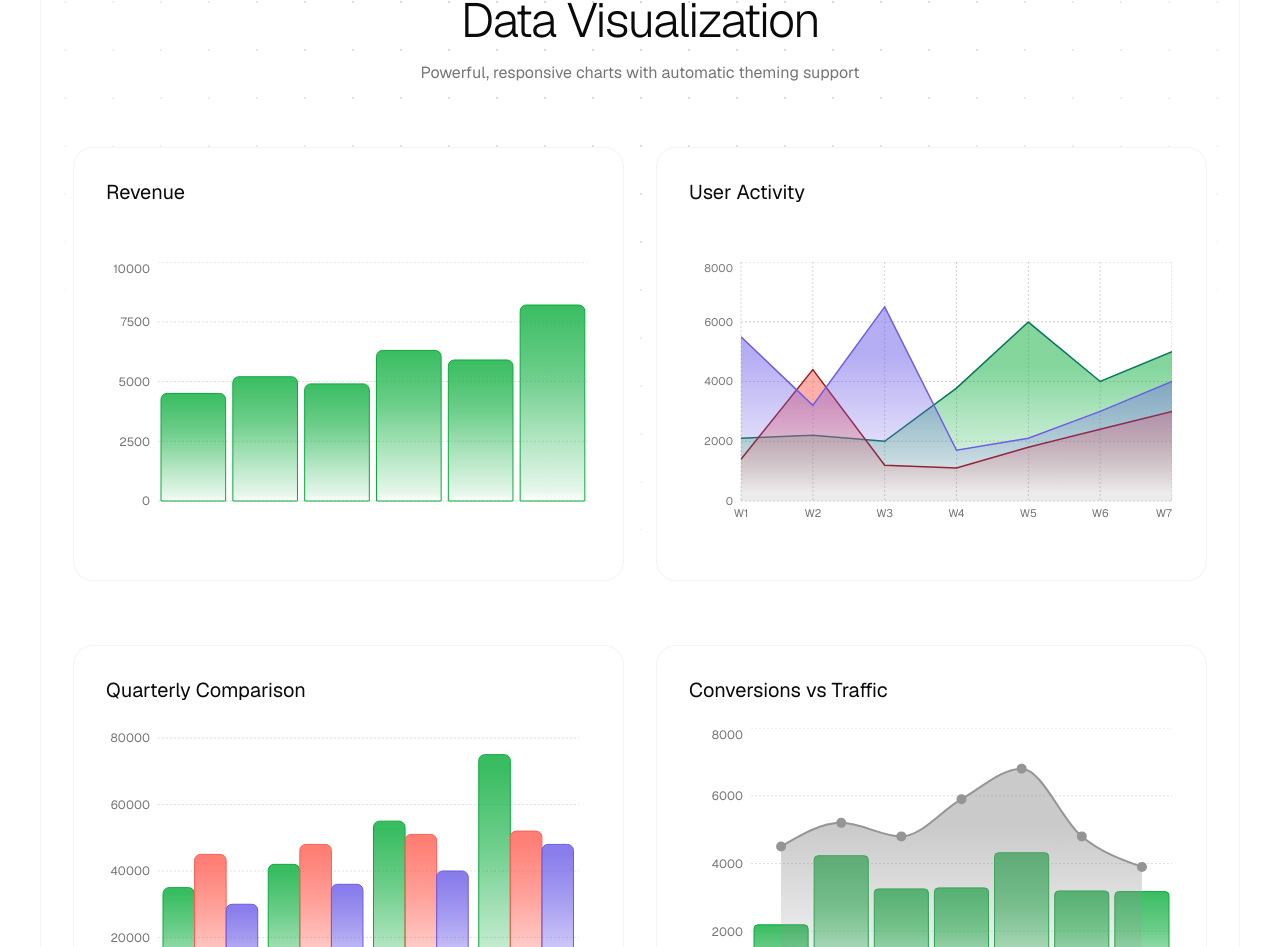
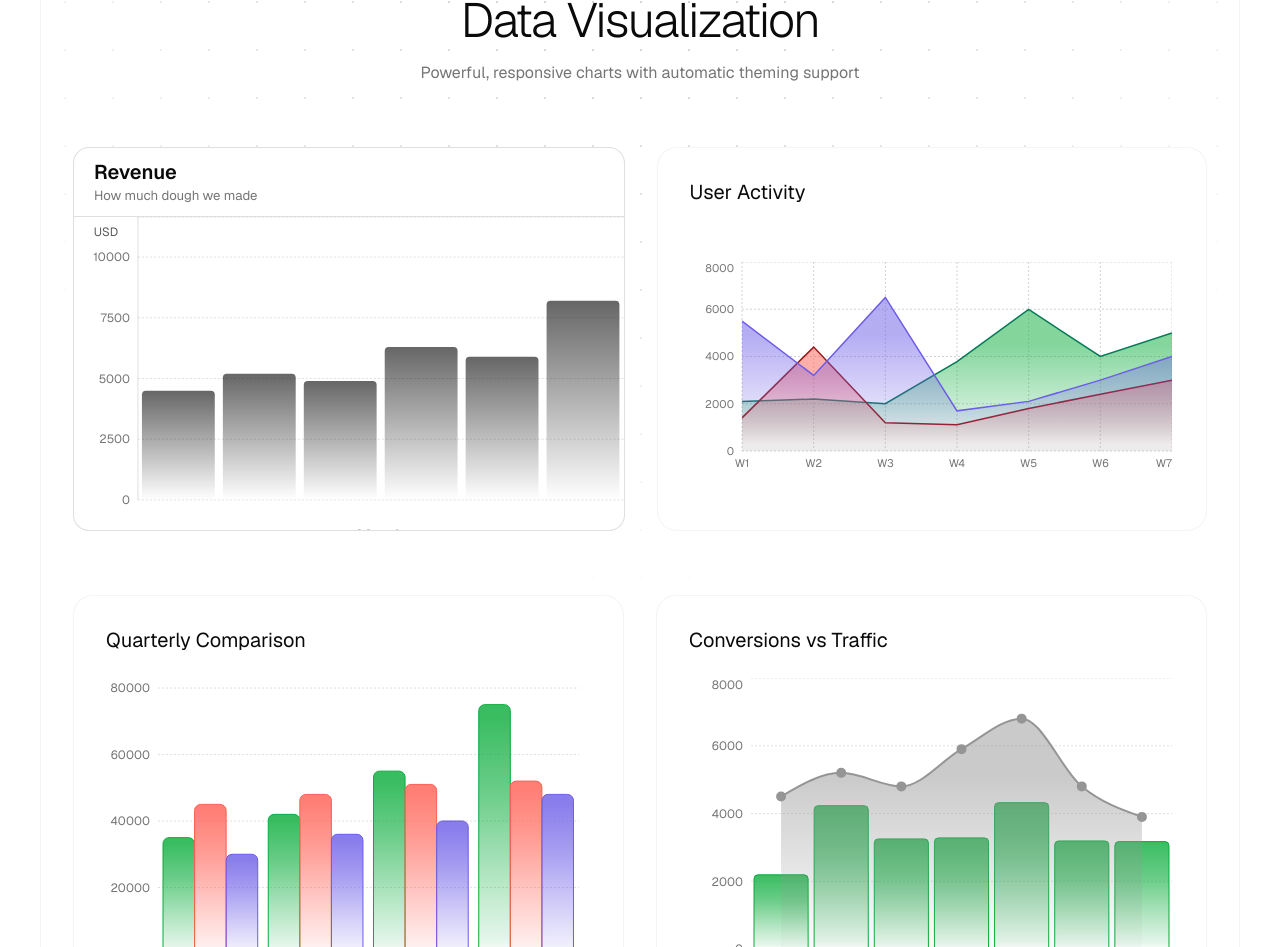
Before and after one commit to once-ui-system/nextjs-starter, a Next.js app: page / in a window 1280 px wide. Shown: the part 5572-6519 px from the top of the page. Built offline with nearby package versions, Linux system fonts and the light colour scheme.

Commit message:
add color tokens for categorical charts, simplify BarGraph styling + refact UI
# Conflicts:
#	src/once-ui/modules/data/BarGraph.tsx

```diff
--- a/src/app/page.tsx
+++ b/src/app/page.tsx
@@ -956,20 +956,13 @@ export default function Home() {
 
             <Row fill gap="32" mobileDirection="column">
               {/* Bar Graph */}
-              <Column fill>
-              <Column background="neutral-weak" fill direction="column" border="neutral-alpha-weak" radius="xl" padding="32" gap="24">
-                  <Heading as="h3" variant="heading-default-m">
-                    Revenue
-                  </Heading>
               <BarGraph
-                  hideAxisTitles
+                title="Revenue"
+                description="How much dough we made"
                 hideLabels
-                  height={20}
-                    barColor="success"
                 tooltipTitle="Revenue"
                 xAxisTitle="Month"
                 yAxisTitle="USD"
-                    hideYAxisLabels={false}
                 data={[
                   { name: "Jan", value: 4500, startDate: "Jan", endDate: "January" },
                   { name: "Feb", value: 5200, startDate: "Feb", endDate: "February" },
@@ -979,8 +972,6 @@ export default function Home() {
                   { name: "Jun", value: 8200, startDate: "Jun", endDate: "June" },
                 ]}
               />
-                </Column>
-              </Column>
 
               {/* Line Graph */}
               <Column fillWidth>
--- a/src/once-ui/modules/data/BarGraph.module.scss
+++ /dev/null
@@ -1,53 +0,0 @@
-.graphContainer {
-  width: 100%;
-  height: 200px;
-  border-radius: 12px;
-  padding: 24px;
-
-  :global(.recharts-bar-rectangle) {
-    filter: drop-shadow(0 0 8px rgba(4, 78, 120, 0.3));
-  }
-}
-
-.blur {
-  backdrop-filter: blur(12px);
-  -webkit-backdrop-filter: blur(12px);
-}
-
-.blur::backdrop {
-  backdrop-filter: blur(12px);
-}
-
-.blur::before {
-  backdrop-filter: blur(12px);
-}
-
-.tooltip {
-  border-radius: var(--radius-m);
-  text-align: center;
-  justify-content: center;
-  align-items: center;
-
-  .label {
-    text-align: center;
-    margin: 0 0 10px;
-    font-size: 15px;
-    font-weight: 600;
-    color: var(--neutral-on-background-strong);
-  }
-
-  .value {
-    font-weight: 500;
-    text-align: center;
-    margin: 4px 0;
-    display: flex;
-    align-items: center;
-  }
-}
-
-.tooltipWrapper {
-  background-color: var(--neutral-background-strong);
-  border: 1px solid var(--neutral-border-medium);
-  border-radius: var(--radius-s);
-  color: var(--neutral-on-background-medium);
-}
--- a/src/once-ui/modules/data/BarGraph.tsx
+++ b/src/once-ui/modules/data/BarGraph.tsx
@@ -1,5 +1,4 @@
 import React from "react";
-import moment from "moment";
 import {
   BarChart,
   Bar,
@@ -11,76 +10,68 @@ import {
 } from "recharts";
 
 import { SpacingToken } from "../../types";
-
-import styles from "./BarGraph.module.scss";
-import { Text, Flex, Heading } from "../../components"; // Import Text component from OnceUI
+import { Text, Flex, Column } from "../../components";
 
 interface DataPoint {
   name: string;
   value: number;
   startDate: string;
   endDate: string;
-  color?: string; // Optional color prop, if needed
+  color?: string;
 }
 
 type BarColor = "success" | "danger" | "purple";
 
 interface BarGraphProps extends React.ComponentProps<typeof Flex> {
   data: DataPoint[];
-  xAxisKey?: string; // Allows customization of the x-axis data key
-  yAxisKey?: string; // Allows customization of the y-axis data key
-  barColor?: BarColor; // Prop for bar color
-  /**
-   * Size of the bar graph.
-   * @default "m"
-   */
+  xAxisKey?: string;
+  yAxisKey?: string;
+  barColor?: BarColor;
   barWidth?: SpacingToken | "fill" | number | string;
-  blur?: boolean; // Controls backdrop blur effect
-  title?: string; // Title for the bar graph
-  tooltipTitle?: string; // Title for the tooltip
-  /** Hide X-axis labels */
+  blur?: boolean;
+  title?: string;
+  description?: string;
+  tooltipTitle?: string;
   hideXAxisLabels?: boolean;
-  /** Hide Y-axis labels */
   hideYAxisLabels?: boolean;
-  /** Hide both X and Y axis labels */
   hideLabels?: boolean;
-  /** Title for X-axis */
   xAxisTitle?: string;
-  /** Title for Y-axis */
   yAxisTitle?: string;
-  /** Hide X-axis title */
   hideXAxisTitle?: boolean;
-  /** Hide Y-axis title */
   hideYAxisTitle?: boolean;
-  /** Hide both X and Y axis titles */
   hideAxisTitles?: boolean;
-
-  timeFormat?: string; // Format for date display
-  isTimeSeries?: boolean; // Flag for time series data
 }
 
-const CustomTooltip = ({ active, payload, tooltipTitle, timeFormat, isTimeSeries }: any) => {
+const CustomTooltip = ({ active, payload, tooltipTitle, xAxisTitle }: any) => {
   if (active && payload && payload.length) {
     const data = payload[0].payload;
     return (
-      <Flex className={styles.tooltip} minWidth={8} background="surface" radius="l" border="neutral-alpha-medium" direction="column">
+      <Column
+        minWidth={8}
+        background="surface"
+        radius="m"
+        border="neutral-alpha-medium">
         <Flex
           borderBottom="neutral-alpha-medium"
           fillWidth
-          horizontal="center"
-          padding="8"
+          paddingY="8"
+          paddingX="12"
         >
           <Text
-            style={{ fontWeight: "500" }}
+            variant="label-strong-s"
             onBackground="neutral-strong"
-          >{isTimeSeries ? moment(data.name).format(timeFormat) : data.name}</Text>
-        </Flex>
-        <Flex padding="s">
-          <Text onBackground="neutral-strong">
-            {`${tooltipTitle}: ${data.value.toLocaleString()}`}
+          >
+            {xAxisTitle && `${xAxisTitle}: `}{data.endDate}
           </Text>
         </Flex>
-      </Flex>
+        <Flex
+          paddingY="8"
+          paddingX="12">
+          <Text onBackground="neutral-strong" variant="label-default-s">
+            {tooltipTitle && `${tooltipTitle}: `}{data.value.toLocaleString()}
+          </Text>
+        </Flex>
+      </Column>
     );
   }
   return null;
@@ -95,7 +86,7 @@ const BarGraph: React.FC<BarGraphProps> = ({
   blur = false,
   border,
   title,
-  radius,
+  description,
   tooltipTitle,
   background,
   hideXAxisLabels = false,
@@ -106,62 +97,54 @@ const BarGraph: React.FC<BarGraphProps> = ({
   hideXAxisTitle = false,
   hideYAxisTitle = false,
   hideAxisTitles = false,
-  timeFormat = "YYYY-MM-DD",
-  isTimeSeries = false,
-  ...flexProps
+  ...flex
 }) => {
-
-
-  const barColorMap = {
-    success: "var(--success-solid-strong)",
-    danger: "var(--danger-solid-strong)",
-    purple: "#8a63d2",
-  };
-
-  const barSolidColor = barColorMap[barColor];
-
   return (
-    <Flex
-      fill
-      fillHeight
-      radius={radius}
-      border={border}
-      align="center"
-      direction="column"
-      vertical="center"
-      background={background}
-      className={blur ? styles.blur : undefined}
-      {...flexProps}
+    <Column
+      fillWidth
+      height={24}
+      radius="l"
+      background="surface"
+      border="neutral-alpha-medium"
+      data-viz="categorical"
+      {...flex}
     >
-      <Flex
-        borderBottom={border}
+      <Column
+        borderBottom="neutral-alpha-medium"
         fillWidth
-        align="center"
+        paddingX="20"
+        paddingY="12"
+        gap="4"
         vertical="center"
-        horizontal="center"
       >
-        <Heading padding="s">{title}</Heading>
-      </Flex>
-      <Flex padding={title ? "s" : "2"} fill>
+        {title && (
+          <Text variant="heading-strong-m">
+            {title}
+          </Text>
+        )}
+        {description && (
+          <Text variant="label-default-s" onBackground="neutral-weak">
+            {description}
+          </Text>
+        )}
+      </Column>
+      <Flex fill>
         <ResponsiveContainer width="100%" height="100%">
           <BarChart
             data={data}
-            margin={{  left: 10, bottom: 15 }}
+            margin={{ left: 0, bottom: 0 }}
             barGap={4}
           >
             <CartesianGrid
               strokeDasharray="2 2"
               horizontal={true}
               vertical={false}
-              stroke="var(--neutral-border-medium)" // Use neutral border color
+              stroke="var(--neutral-border-medium)"
             />
             <XAxis
               dataKey={xAxisKey}
               axisLine={false}
               tickLine={false}
-
-              tickFormatter = {format => isTimeSeries ? moment(format).format(timeFormat) : format}
-              domain = {['auto', 'auto']}
               tick={hideXAxisLabels || hideLabels ? false : {
                 fill: "var(--neutral-on-background-weak)",
                 fontSize: 12,
@@ -174,45 +157,43 @@ const BarGraph: React.FC<BarGraphProps> = ({
               }
             />
             <YAxis
-              axisLine={false}
+              allowDataOverflow
+              axisLine={{
+                stroke: "var(--neutral-alpha-medium)",
+              }}
               tickLine={false}
+              padding={{ top: 40 }}
               tick={{
                 fill: "var(--neutral-on-background-weak)",
                 fontSize: 12,
                }}
-               width={yAxisTitle ? 40 : 0}
+              width={yAxisTitle ? 64 : 0}
               label={
                 yAxisTitle && !hideYAxisTitle && !hideAxisTitles
                   ? {
                       value: yAxisTitle,
-                      angle: -90, // Rotate the label 90 degrees counter-clockwise
-                      position: 'left',
-                      fontWeight: "500",
-                      dx: 5, // Move label to the left
-                      dy: -20, // Adjust vertical position
+                      position: 'insideTop',
+                      offset: 10,
+                      fontSize: 12,
                       fill: "var(--neutral-on-background-medium)"
                     }
                   : undefined
               }
             />
             <Tooltip
-              content={<CustomTooltip tooltipTitle={tooltipTitle} xAxisTitle={xAxisTitle} timeFormat={timeFormat}  isTimeSeries={isTimeSeries}/>}
+              content={<CustomTooltip tooltipTitle={tooltipTitle} xAxisTitle={xAxisTitle} />}
               cursor={{ fill: "rgba(255,255,255,0.05)" }}
-              wrapperClassName={styles.tooltipWrapper} // Apply styles to the tooltip wrapper
             />
             <defs>
               <linearGradient id="barGradient" x1="0" y1="0" x2="0" y2="1">
                 {[
-                  { offset: "0%", opacity: 0.8 },
-                  { offset: "35%", opacity: 0.6 },
-                  { offset: "70%", opacity: 0.3 },
-                  { offset: "95%", opacity: 0.1 },
+                  { offset: "0%", opacity: 0.6 },
                   { offset: "100%", opacity: 0 },
                 ].map(({ offset, opacity }) => (
                   <stop
                     key={offset}
                     offset={offset}
-                    stopColor={barSolidColor}
+                    stopColor="var(--data-solid-100)"
                     stopOpacity={opacity}
                   />
                 ))}
@@ -221,29 +202,29 @@ const BarGraph: React.FC<BarGraphProps> = ({
             <Bar
               dataKey={yAxisKey}
               fill="url(#barGradient)"
-              stroke={barSolidColor}
+              stroke="var(--data-solid-100)"
               strokeWidth={1}
               barSize={
               barWidth === "fill"
                 ? "100%"
                 : barWidth === "xs"
-                ? 6
+                ? 12
                 : barWidth === "s"
-                ? 12
+                ? 16
                 : barWidth === "m"
-                ? 20
+                ? 24
                 : barWidth === "l"
                 ? 40
                 : barWidth === "xl"
-                ? 50
+                ? 64
                 : barWidth
               }
-              radius={[6, 6, 0, 0]}
+              radius={[4, 4, 4, 4]}
             />
           </BarChart>
         </ResponsiveContainer>
       </Flex>
-    </Flex>
+    </Column>
   );
 };
 
--- /dev/null
+++ b/src/once-ui/tokens/data.scss
@@ -0,0 +1,54 @@
+[data-theme="dark"] [data-viz="categorical"] {
+  --data-solid-100: var(--scheme-green-600);
+  --data-alpha-100: var(--scheme-green-600-30);
+
+  --data-solid-200: var(--scheme-aqua-600);
+  --data-alpha-200: var(--scheme-aqua-600-30);
+
+  --data-solid-300: var(--scheme-violet-600);
+  --data-alpha-300: var(--scheme-violet-600-30);
+
+  --data-solid-400: var(--scheme-orange-600);
+  --data-alpha-400: var(--scheme-orange-600-30);
+
+  --data-solid-500: var(--scheme-red-600);
+  --data-alpha-500: var(--scheme-red-600-30);
+
+  --data-solid-600: var(--scheme-purple-600);
+  --data-alpha-600: var(--scheme-purple-600-30);
+
+  --data-solid-700: var(--scheme-blue-600);
+  --data-alpha-700: var(--scheme-blue-600-30);
+
+  --data-solid-800: var(--scheme-blue-600);
+  --data-alpha-800: var(--scheme-blue-600-30);
+
+  --data-solid-900: var(--scheme-blue-600);
+  --data-alpha-900: var(--scheme-blue-600-30);
+}
+
+[data-theme="light"] [data-viz="categorical"] {
+  --data-solid-200: var(--scheme-green-400);
+  --data-alpha-200: var(--scheme-green-400-30);
+
+  --data-solid-300: var(--scheme-aqua-400);
+  --data-alpha-300: var(--scheme-aqua-400-30);
+
+  --data-solid-400: var(--scheme-violet-400);
+  --data-alpha-400: var(--scheme-violet-400-30);
+
+  --data-solid-500: var(--scheme-orange-400);
+  --data-alpha-500: var(--scheme-orange-400-30);
+
+  --data-solid-600: var(--scheme-red-400);
+  --data-alpha-600: var(--scheme-red-400-30);
+
+  --data-solid-700: var(--scheme-purple-400);
+  --data-alpha-700: var(--scheme-purple-400-30);
+
+  --data-solid-800: var(--scheme-purple-400);
+  --data-alpha-800: var(--scheme-purple-400-30);
+
+  --data-solid-900: var(--scheme-purple-400);
+  --data-alpha-900: var(--scheme-purple-400-30);
+}
--- a/src/once-ui/tokens/index.scss
+++ b/src/once-ui/tokens/index.scss
@@ -5,3 +5,4 @@
 @use "@/once-ui/tokens/shadow.scss";
 @use "@/once-ui/tokens/typography.scss";
 @use "@/once-ui/tokens/theme.scss";
+@use "@/once-ui/tokens/data.scss";
```
Lines whose indentation alone changed are shown as unchanged.
